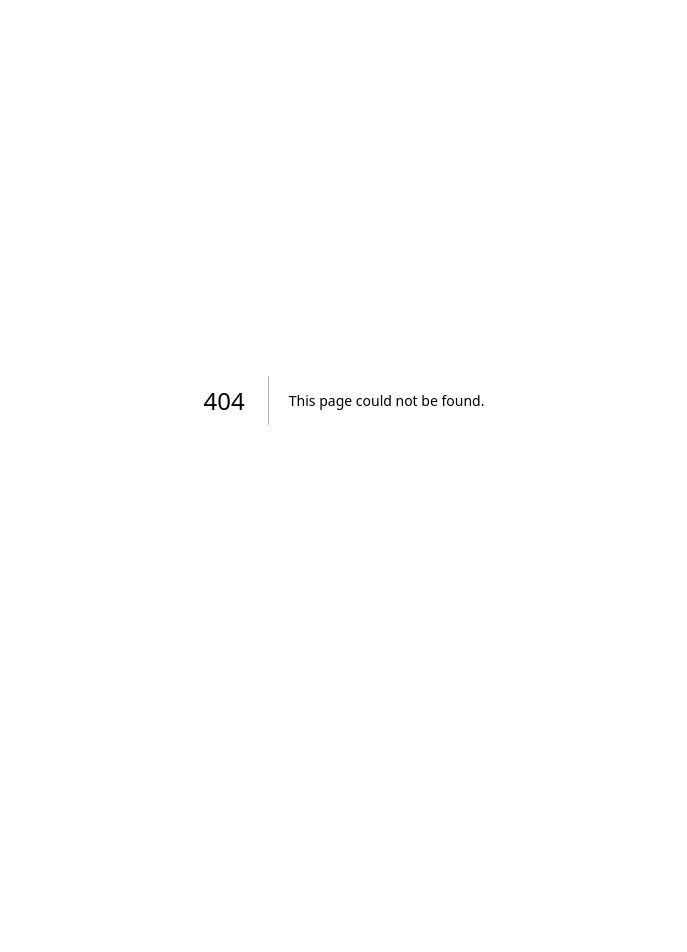
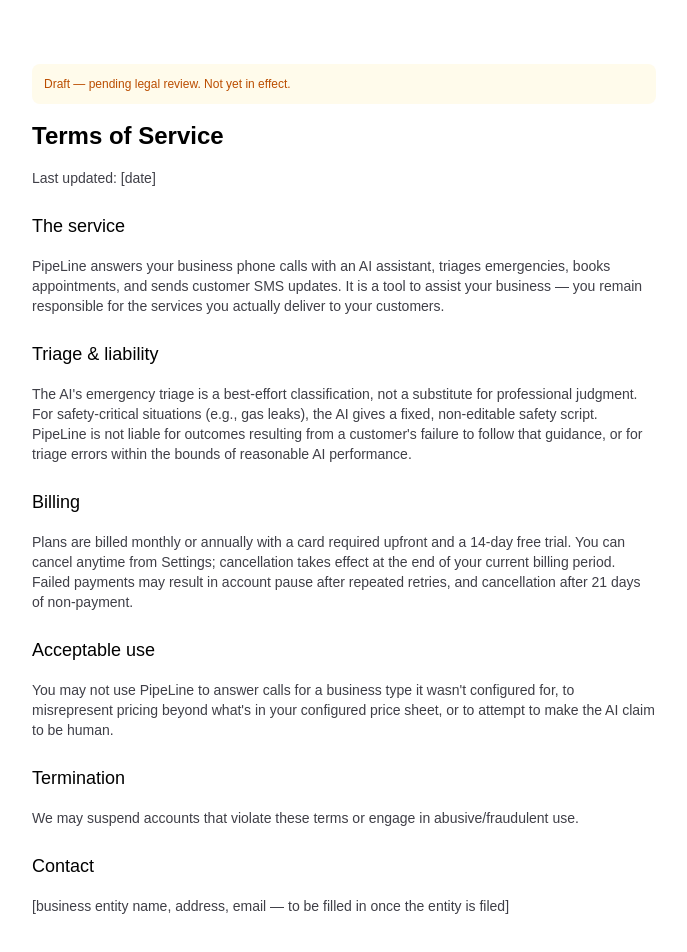
Before and after one commit to Nishal77/Pipeline, a Next.js app in the folder apps/web/: page /terms in a window 1280 px wide. Before the commit this address had no page. Shown: the top 952 px of the page, without its empty margins (296-983 px from the left). Before the commit the page ends 800 px from the top, so only its background shows below. Built offline with nearby package versions, Linux system fonts and the light colour scheme.

Commit message:
Add draft Privacy Policy and Terms of Service (marked pending legal review)

```diff
--- a/apps/web/src/app/page.tsx
+++ b/apps/web/src/app/page.tsx
@@ -29,6 +29,18 @@
         <h2 className="text-xl font-semibold">Not ready yet?</h2>
         <WaitlistForm />
       </section>
+
+      <footer className="flex gap-4 text-xs text-zinc-400">
+        <a href="/privacy" className="underline">
+          Privacy
+        </a>
+        <a href="/terms" className="underline">
+          Terms
+        </a>
+        <a href="/status" className="underline">
+          Status
+        </a>
+      </footer>
     </main>
   );
 }
--- /dev/null
+++ b/apps/web/src/app/privacy/page.tsx
@@ -0,0 +1,48 @@
+// DRAFT — not legal advice. Needs real attorney review before launch
+// (CLAUDE.md Phase 1: "Draft privacy policy + ToS... legal review budget
+// $500-1,500"). Covers what CLAUDE.md's non-negotiable rules require:
+// AI disclosure, recording consent, STOP/opt-out, data retention basics.
+export default function PrivacyPolicyPage() {
+  return (
+    <main className="mx-auto flex max-w-2xl flex-col gap-4 px-6 py-16 text-sm text-zinc-700 dark:text-zinc-300">
+      <p className="rounded-lg bg-amber-50 p-3 text-xs text-amber-700 dark:bg-amber-950 dark:text-amber-300">
+        Draft — pending legal review. Not yet in effect.
+      </p>
+      <h1 className="text-2xl font-semibold text-black dark:text-white">Privacy Policy</h1>
+      <p>Last updated: [date]</p>
+
+      <h2 className="mt-2 text-lg font-medium text-black dark:text-white">What we collect</h2>
+      <p>
+        When you call a business using PipeLine, we record the call, transcribe it, and store your phone number, name,
+        and service address if you provide them to book an appointment. We do not sell this data.
+      </p>
+
+      <h2 className="mt-2 text-lg font-medium text-black dark:text-white">AI disclosure</h2>
+      <p>
+        Every call is answered by an AI assistant, not a human. This is disclosed at the start of every call, and the
+        AI will never claim to be a person if asked directly.
+      </p>
+
+      <h2 className="mt-2 text-lg font-medium text-black dark:text-white">Recording &amp; consent</h2>
+      <p>
+        Calls are recorded for quality and booking-accuracy purposes. By continuing the call after the disclosure, you
+        consent to this recording, consistent with applicable one-party/two-party consent laws in your state.
+      </p>
+
+      <h2 className="mt-2 text-lg font-medium text-black dark:text-white">SMS &amp; opt-out</h2>
+      <p>
+        We send transactional messages only (booking confirmations, reminders). Reply STOP to any message to opt out
+        immediately — we honor this globally and without delay.
+      </p>
+
+      <h2 className="mt-2 text-lg font-medium text-black dark:text-white">Data retention &amp; deletion</h2>
+      <p>
+        Account owners can export or delete their business&apos;s data at any time from Settings. Contact us to
+        request deletion of your personal call/booking data as an end customer.
+      </p>
+
+      <h2 className="mt-2 text-lg font-medium text-black dark:text-white">Contact</h2>
+      <p>[business entity name, address, email — to be filled in once the entity is filed]</p>
+    </main>
+  );
+}
--- /dev/null
+++ b/apps/web/src/app/terms/page.tsx
@@ -0,0 +1,46 @@
+// DRAFT — not legal advice. Needs real attorney review before launch.
+export default function TermsOfServicePage() {
+  return (
+    <main className="mx-auto flex max-w-2xl flex-col gap-4 px-6 py-16 text-sm text-zinc-700 dark:text-zinc-300">
+      <p className="rounded-lg bg-amber-50 p-3 text-xs text-amber-700 dark:bg-amber-950 dark:text-amber-300">
+        Draft — pending legal review. Not yet in effect.
+      </p>
+      <h1 className="text-2xl font-semibold text-black dark:text-white">Terms of Service</h1>
+      <p>Last updated: [date]</p>
+
+      <h2 className="mt-2 text-lg font-medium text-black dark:text-white">The service</h2>
+      <p>
+        PipeLine answers your business phone calls with an AI assistant, triages emergencies, books appointments, and
+        sends customer SMS updates. It is a tool to assist your business — you remain responsible for the services
+        you actually deliver to your customers.
+      </p>
+
+      <h2 className="mt-2 text-lg font-medium text-black dark:text-white">Triage &amp; liability</h2>
+      <p>
+        The AI&apos;s emergency triage is a best-effort classification, not a substitute for professional judgment.
+        For safety-critical situations (e.g., gas leaks), the AI gives a fixed, non-editable safety script. PipeLine
+        is not liable for outcomes resulting from a customer&apos;s failure to follow that guidance, or for triage
+        errors within the bounds of reasonable AI performance.
+      </p>
+
+      <h2 className="mt-2 text-lg font-medium text-black dark:text-white">Billing</h2>
+      <p>
+        Plans are billed monthly or annually with a card required upfront and a 14-day free trial. You can cancel
+        anytime from Settings; cancellation takes effect at the end of your current billing period. Failed payments
+        may result in account pause after repeated retries, and cancellation after 21 days of non-payment.
+      </p>
+
+      <h2 className="mt-2 text-lg font-medium text-black dark:text-white">Acceptable use</h2>
+      <p>
+        You may not use PipeLine to answer calls for a business type it wasn&apos;t configured for, to misrepresent
+        pricing beyond what&apos;s in your configured price sheet, or to attempt to make the AI claim to be human.
+      </p>
+
+      <h2 className="mt-2 text-lg font-medium text-black dark:text-white">Termination</h2>
+      <p>We may suspend accounts that violate these terms or engage in abusive/fraudulent use.</p>
+
+      <h2 className="mt-2 text-lg font-medium text-black dark:text-white">Contact</h2>
+      <p>[business entity name, address, email — to be filled in once the entity is filed]</p>
+    </main>
+  );
+}
--- a/apps/web/src/proxy.ts
+++ b/apps/web/src/proxy.ts
@@ -24,7 +24,7 @@
     data: { user },
   } = await supabase.auth.getUser();
 
-  const publicPaths = new Set(["/login", "/", "/auth/callback", "/status"]);
+  const publicPaths = new Set(["/login", "/", "/auth/callback", "/status", "/privacy", "/terms"]);
   const isPublicPath = publicPaths.has(request.nextUrl.pathname);
   if (!user && !isPublicPath) {
     const url = request.nextUrl.clone();
```
